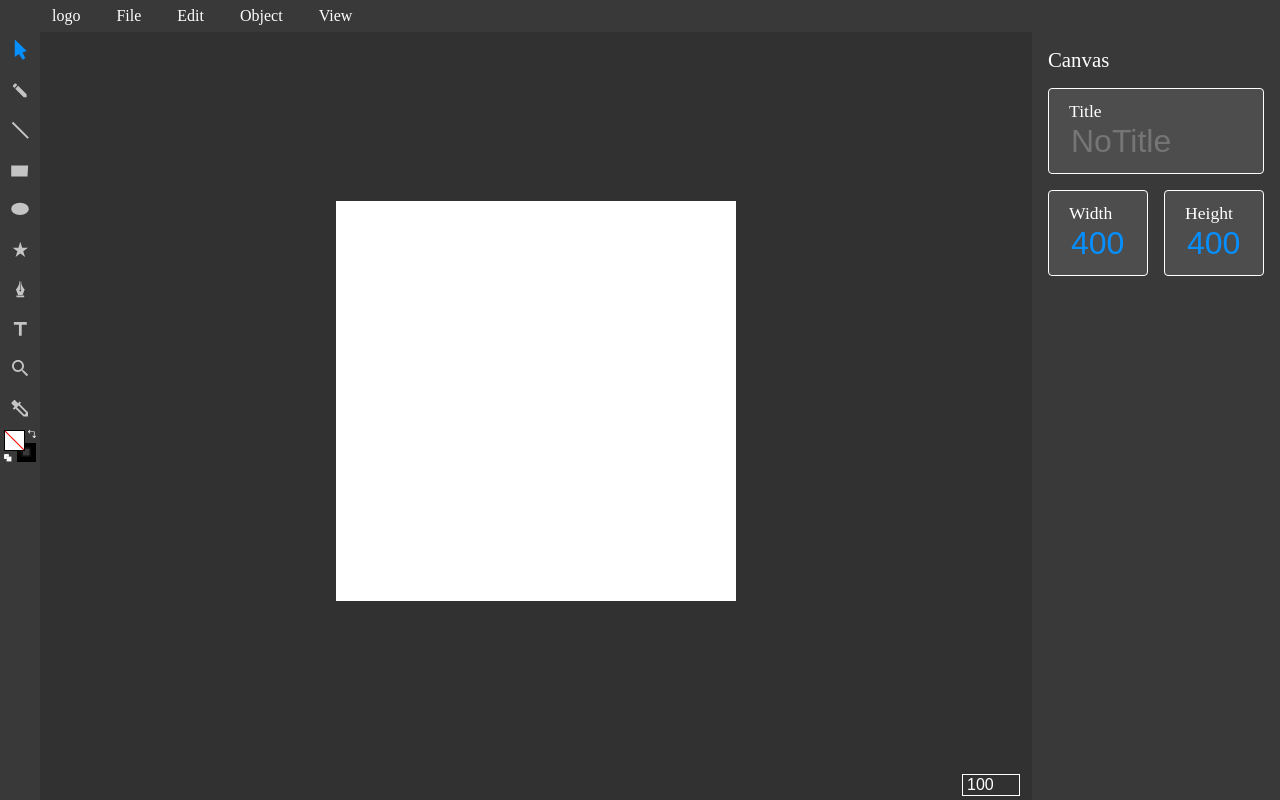
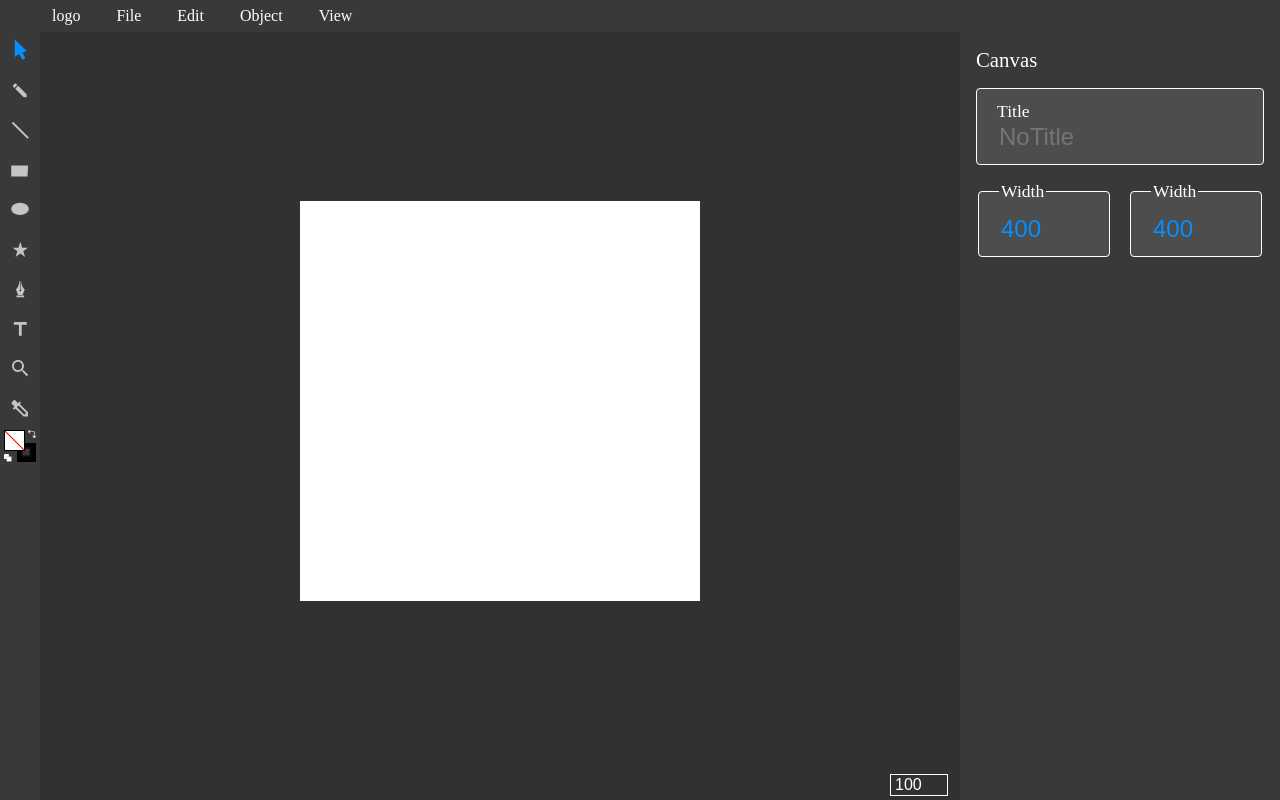
Before and after one commit to Honey-Bi/vector-draw, a React (Create React App) app: page / in a window 1280 px wide. Built offline with nearby package versions, Linux system fonts and the light colour scheme.

Commit message:
난 바보야

```diff
--- a/src/App.tsx
+++ b/src/App.tsx
@@ -23,6 +23,9 @@ export default function App() {
     width: 400,
     height: 400,
   });
+
+  // undo, redo용 유저행동정보 저장용 상태
+  const timeline = useRef([]);
 
   const svgList = useRef<SvgObject<SvgType>[]>([]);
 
@@ -119,7 +122,6 @@ export default function App() {
           svgList={svgList}
         />
         <Panel
-          tool={tool}
           select={select}
           canvasSize={canvasSize}
           setCanvasSize={setCanvasSize}
--- a/src/components/Canvas.tsx
+++ b/src/components/Canvas.tsx
@@ -56,7 +56,7 @@ function Canvas({
         case "select":
           const target = e.target as Element;
           if (target.id) {
-            setSelect(e.target as SVGSVGElement);
+            setSelect(target.id);
           } else {
             setSelect(null);
           }
@@ -106,7 +106,7 @@ function Canvas({
             property: {
               fill: palette.fill,
               stroke: palette.stroke,
-              strokeWidth: 2,
+              strokeWidth: palette.stroke ? 1 : 0,
               position: position,
               size: { width: 0, height: 0 },
             },
@@ -124,7 +124,7 @@ function Canvas({
             property: {
               fill: palette.fill,
               stroke: palette.stroke,
-              strokeWidth: 2,
+              strokeWidth: palette.stroke ? 1 : 0,
               position: position,
               radius: { x: 0, y: 0 },
             },
@@ -250,8 +250,9 @@ function Canvas({
   //마우스 클릭 종료 이벤트
   const MouseUpHandler = (e: React.MouseEvent) => {
     setMouseOn(false);
-    if (tool !== "select") {
-      // let last = svgList.current[svgList.current.length - 1];
+    if (!["select", "zoom", "spoid"].includes(tool)) {
+      let last = svgList.current[svgList.current.length - 1];
+      setSelect(last.id);
     }
   };
 
@@ -273,7 +274,7 @@ function Canvas({
     for (let index of svgList.current) {
       switch (index.type) {
         case "pencil": /* complete */ {
-          const tmp = index as SvgObject<"pencil">;
+          const tmp = index as SvgObject<typeof index.type>;
           let d = "";
           for (let i of tmp.property.path) {
             d += " " + Object.values(i).join(" ");
@@ -292,7 +293,7 @@ function Canvas({
           break;
         }
         case "line": /* complete */ {
-          const tmp = index as SvgObject<"line">;
+          const tmp = index as SvgObject<typeof index.type>;
           result.push(
             <line
               className={index.title}
@@ -310,7 +311,7 @@ function Canvas({
           break;
         }
         case "rect": /* complete */ {
-          const tmp = index as SvgObject<"rect">;
+          const tmp = index as SvgObject<typeof index.type>;
           result.push(
             <rect
               className={index.title}
@@ -328,7 +329,7 @@ function Canvas({
           break;
         }
         case "ellipse": /* complete */ {
-          const tmp = index as SvgObject<"ellipse">;
+          const tmp = index as SvgObject<typeof index.type>;
           result.push(
             <ellipse
               className={index.title}
@@ -350,7 +351,7 @@ function Canvas({
         case "path":
           break;
         case "text": {
-          const tmp = index as SvgObject<"text">;
+          const tmp = index as SvgObject<typeof index.type>;
           result.push(
             <text
               className={index.title}
--- a/src/components/Panel.tsx
+++ b/src/components/Panel.tsx
@@ -1,14 +1,13 @@
 import React from "react";
-import { Select, Size, SvgObject, SvgType, Tools } from "../types";
+import { Select, Size, SvgObject, SvgType } from "../types";
 
 type Props = {
-  tool: Tools;
   select: Select;
   canvasSize: Size;
   setCanvasSize: (e: Size) => void;
   svgList: React.MutableRefObject<SvgObject<SvgType>[]>;
 };
-function Panel({ tool, select, canvasSize, setCanvasSize, svgList }: Props) {
+function Panel({ select, canvasSize, setCanvasSize, svgList }: Props) {
   function handleChange(e: React.ChangeEvent<HTMLInputElement>) {
     if (e.target.id === "height") {
       setCanvasSize({
@@ -24,18 +23,14 @@ function Panel({ tool, select, canvasSize, setCanvasSize, svgList }: Props) {
     }
   }
 
-  function ObjectChange(e: React.ChangeEvent<HTMLInputElement>, type: Tools) {}
+  // 오브젝트 이름변경 함수
+  function ObjectTitleChange(e: React.ChangeEvent<HTMLInputElement>, index: number) {
+    svgList.current[index].title = e.target.value;
+  }
 
-  function renderPanel() {
-    let result = [];
-    if (select) {
-      const type = select.id.split("-")[0] as Tools;
-      const index = Number(select.id.split("-")[1]) as number;
-      switch (type) {
-        case "line":
-          result.push(
-            <div key={select.id}>
-              <div className="select">Line</div>
+  // Name input 렌더링 함수
+  function renderName(index: number): JSX.Element {
+    return (
       <div className="input-group">
         <label htmlFor="title">title</label>
         <input
@@ -44,30 +39,156 @@ function Panel({ tool, select, canvasSize, setCanvasSize, svgList }: Props) {
           id="title"
           placeholder="NoTitle"
           value={svgList.current[index].title}
+          onChange={(e) => ObjectTitleChange(e, index)}
         />
       </div>
+    );
+  }
+
+  function handleObjectChange(
+    e: React.ChangeEvent<HTMLInputElement>,
+    index: number,
+    type: SvgType,
+    property: string
+  ) {
+    const value = Number(e.target.value);
+    switch (type) {
+      case "line": {
+        let item = svgList.current[index] as SvgObject<typeof type>;
+        switch (property) {
+          case "positionX1":
+            item.property.position1.x = value;
+            break;
+          case "positionX2":
+            item.property.position2.x = value;
+            break;
+          case "positionY1":
+            item.property.position1.y = value;
+            break;
+          case "positionY2":
+            item.property.position2.y = value;
+            break;
+        }
+        break;
+      }
+      case "rect": {
+        let item = svgList.current[index] as SvgObject<typeof type>;
+        switch (property) {
+          case "width":
+          case "height":
+            item.property.size[property] = value;
+            break;
+        }
+        break;
+      }
+      case "ellipse": {
+        // let item = svgList.current[index] as SvgObject<typeof type>;
+        break;
+      }
+    }
+  }
+
+  function renderProperty(index: number, type: SvgType): JSX.Element {
+    let result = [];
+    switch (type) {
+      case "line": {
+        let item = svgList.current[index] as SvgObject<typeof type>;
+        result.push(
+          <div key={index}>
+            <div className="row">
+              <fieldset className="input-group">
+                <legend>x1</legend>
+                <input
+                  type="number"
+                  className="panel-input"
+                  value={item.property.position1.x}
+                  onChange={(e) => handleObjectChange(e, index, type, "positionX1")}
+                />
+              </fieldset>
+              <fieldset className="input-group">
+                <legend>y1</legend>
+                <input
+                  type="number"
+                  className="panel-input"
+                  value={item.property.position1.y}
+                  onChange={(e) => handleObjectChange(e, index, type, "positionY1")}
+                />
+              </fieldset>
             </div>
-          );
-          break;
-        case "rect":
-          result.push(
-            <div key={select.id}>
-              <div className="select">Line</div>
-              <div className="input-group">
-                <label htmlFor="title">title</label>
+            <div className="row">
+              <fieldset className="input-group">
+                <legend>x2</legend>
                 <input
+                  type="number"
                   className="panel-input"
-                  type="text"
-                  id="title"
-                  placeholder="NoTitle"
-                  value={svgList.current[index].title}
-                  onChange={(e) => ObjectChange(e, type)}
+                  value={item.property.position2.x}
+                  onChange={(e) => handleObjectChange(e, index, type, "positionX2")}
                 />
+              </fieldset>
+              <fieldset className="input-group">
+                <legend>y2</legend>
+                <input
+                  type="number"
+                  className="panel-input"
+                  value={item.property.position2.y}
+                  onChange={(e) => handleObjectChange(e, index, type, "positionY2")}
+                />
+              </fieldset>
             </div>
           </div>
         );
         break;
       }
+      case "rect": {
+        let item = svgList.current[index] as SvgObject<typeof type>;
+        result.push(
+          <>
+            <div className="row" key={index}>
+              <fieldset className="input-group">
+                <legend>width</legend>
+                <input
+                  type="number"
+                  className="panel-input"
+                  value={item.property.size.width}
+                  onChange={(e) => handleObjectChange(e, index, type, "width")}
+                />
+              </fieldset>
+              <fieldset className="input-group">
+                <legend>height</legend>
+                <input
+                  type="number"
+                  className="panel-input"
+                  value={item.property.size.height}
+                  onChange={(e) => handleObjectChange(e, index, type, "height")}
+                />
+              </fieldset>
+            </div>
+          </>
+        );
+        break;
+      }
+      case "ellipse": {
+        break;
+      }
+    }
+    return <>{result}</>;
+  }
+
+  function renderPanel() {
+    let result = [];
+    if (select) {
+      const type = select.split("-")[0] as SvgType;
+      const index = Number(select.split("-")[1]);
+      // 오브젝트 이름
+      const name = renderName(index);
+      const property = renderProperty(index, type);
+      result.push(
+        <div key={select}>
+          <div className="select">{type}</div>
+          {name}
+          {property}
+        </div>
+      );
     } else {
       result.push(
         <div key={select}>
@@ -77,8 +198,8 @@ function Panel({ tool, select, canvasSize, setCanvasSize, svgList }: Props) {
             <input className="panel-input" type="text" id="title" placeholder="NoTitle" />
           </div>
           <div className="row">
-            <div className="input-group">
-              <label htmlFor="width">width</label>
+            <fieldset className="input-group">
+              <legend>width</legend>
               <input
                 type="number"
                 id="width"
@@ -87,18 +208,19 @@ function Panel({ tool, select, canvasSize, setCanvasSize, svgList }: Props) {
                 value={canvasSize.width}
                 className="panel-input"
               />
-            </div>
-            <div className="input-group">
-              <label htmlFor="height">height</label>
+            </fieldset>
+
+            <fieldset className="input-group">
+              <legend>width</legend>
               <input
                 type="number"
-                id="height"
+                id="width"
                 min="1"
-                className="panel-input"
                 onChange={handleChange}
                 value={canvasSize.height}
+                className="panel-input"
               />
-            </div>
+            </fieldset>
           </div>
         </div>
       );
--- a/src/index.css
+++ b/src/index.css
@@ -262,6 +262,7 @@ ul {
   width: 100%;
   height: 100%;
   display: flex;
+  overflow: hidden;
   flex-direction: column;
 }
 .canvas {
@@ -377,6 +378,7 @@ ul {
 .panel {
   height: 100%;
   width: 20rem;
+  flex-shrink: 0;
   background-color: var(--bar-color);
   & > div {
     height: 100%;
@@ -402,6 +404,15 @@ ul {
     border: 1px solid white;
     border-radius: 0.25rem;
     background-color: rgba(255, 255, 255, 0.1);
+    & > legend {
+      font-size: 1.1rem;
+    }
+    & > legend::first-letter {
+      text-transform: uppercase;
+    }
+    & > input {
+      font-size: 1.5rem;
+    }
   }
   & .row {
     display: flex;
```
Also changed, not shown: src/types.tsx (+29 -19 lines). Lines whose indentation alone changed are shown as unchanged.
